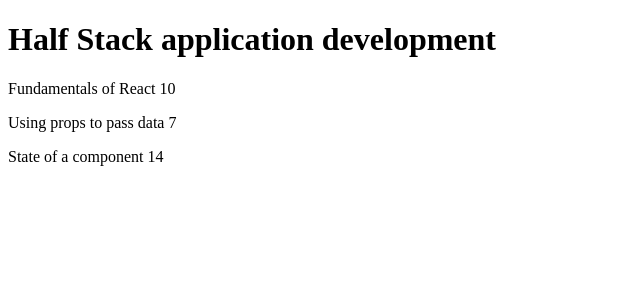
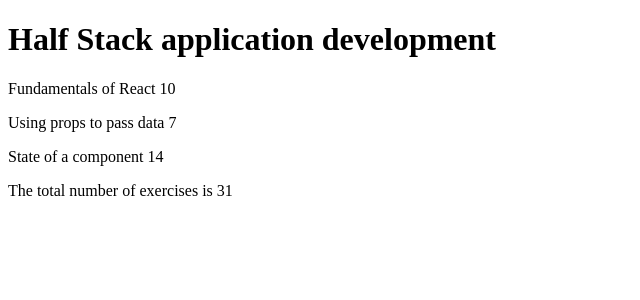
Before and after one commit to Margulis162/fullstack_University_of_Helsinki-, a React (Vite) app in the folder part2/course_information/: page / in a window 1280 px wide. Shown: the top 300 px of the page, without its empty margins (0-640 px from the left). Built offline with nearby package versions, Linux system fonts and the light colour scheme.

Commit message:
excercise 2.2 done

```diff
--- a/part2/course_information/src/App.jsx
+++ b/part2/course_information/src/App.jsx
@@ -5,7 +5,7 @@ const Course = ({course})=>{
 
      <Content course ={course} />
 
-    {/* <Total course ={p} />  */}
+    <Total course ={course} />
   </>
   )
 }
@@ -43,13 +43,13 @@ const Content = (p)=>{
   )
 }
 
-// const Total = (p) =>{
-//   return(
-//     <div>
-//     <p>The total number of exercises is {p.course.parts[0].exercises + p.course.parts[1].exercises + p.course.parts[2].exercises}</p>
-//   </div>
-//   )
-// }
+const Total = (p) =>{
+  return(
+    <div>
+    <p>The total number of exercises is {p.course.parts[0].exercises + p.course.parts[1].exercises + p.course.parts[2].exercises}</p>
+  </div>
+  )
+}
 
 const App = () => {
   const course = {
```
